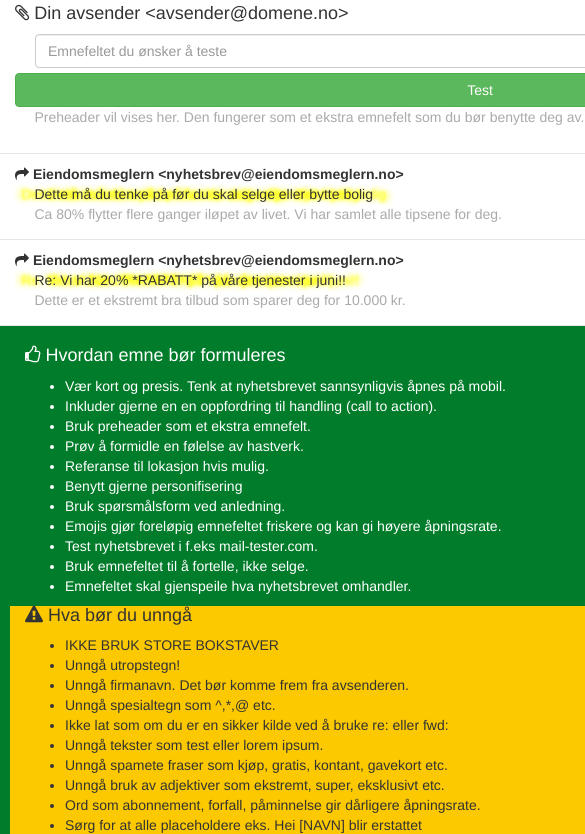
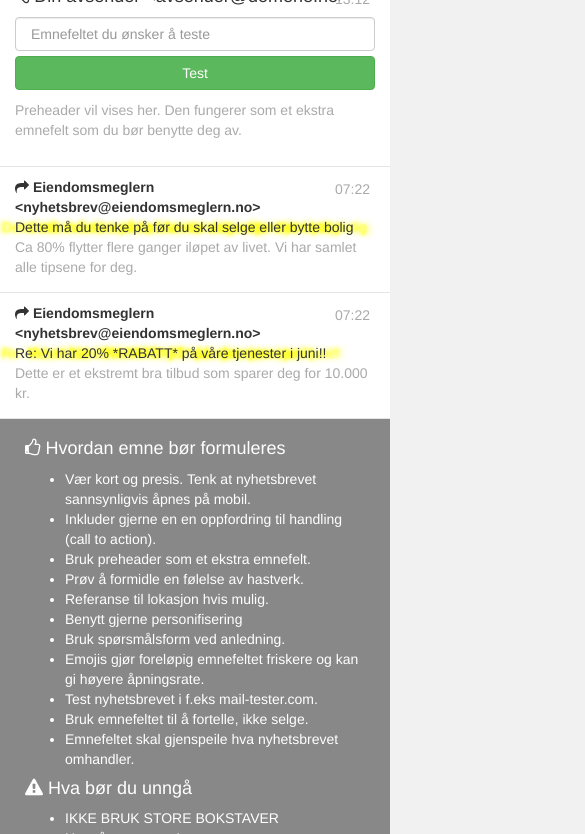
Before and after one commit to MakeWebsolutions/make-subjectcheck, a plain HTML site: page public/index.html in a window 390 px wide. Shown: the part 129-963 px from the top of the page, 585 px wide, since content can reach past the window. Drawn offline with Linux system fonts and the light colour scheme.

Commit message:
fix mobile view

```diff
--- a/public/css/style.css
+++ b/public/css/style.css
@@ -6,6 +6,7 @@ body {
 
 h2 {
 	font-weight: 300;
+	margin-bottom: 20px;
 }
 
 h4 {
@@ -27,7 +28,7 @@ small {
 }
 
 .info {
-	background: #007c2b;
+	background: #888;
 	padding: 10px;
 }
 
@@ -41,17 +42,17 @@ small {
 }
 
 .donts {
-	background: #fcc900;
+
 }
 
 .donts h4,
 .donts ul li {
-	color: #333;
+	color: #fff;
 }
 
 .remarks {
 	margin-top: 10px;
-	padding-left: 20px;
+	padding-left: 0;
 }
 
 .emailrow {
@@ -108,3 +109,28 @@ small {
 	padding: 2px 8px;
 	margin-right: 5px;
 }
+
+.subject {
+	padding-left: 10px;
+	padding-bottom: 5px;
+}
+
+.preheader {
+	margin-top: 10px;
+	display:block;
+}
+
+@media all and (max-width: 768px) {
+	body {
+		padding-top: 0;
+	}
+	.container {
+		width: 100%;
+	}
+	.subject {
+		padding-left: 15px;
+		margin-bottom: 5px;
+	}
+
+	.red { display:none;}
+}
--- a/public/index.html
+++ b/public/index.html
@@ -2,76 +2,77 @@
 <html lang="en">
 <head>
 	<meta charset="UTF-8">
-	<title>Nyhetsbrev: Test emnefeltet</title>
+	<title>Sende nyhetsbrev? Test emnefeltet</title>
 	<link rel="stylesheet" href="css/bootstrap.css">
 	<link rel="stylesheet" href="css/font-awesome.min.css">
 	<link rel="stylesheet" href="css/style.css">
+	<meta name="viewport" content="width=device-width, initial-scale=1">
 </head>
 <body>
 	<div class="container" style="margin-bottom: 60px;">
-		<h2 class="text-center">Test emnefeltet</h2>
+		<h2 class="text-center">Test emnefeltet for ditt nyhestbrev</h2>
 		<div class="row emailrow">
 			<form id="ai">
 				<div class="form-group clearfix">
 					<small class="pull-right date">13:12</small>
-					<div class="col-md-12">
+					<div class="col-sm-12">
 						<h4 style="margin-bottom: 10px;"><i class="fa fa-paperclip" aria-hidden="true"></i>&nbsp;Din avsender &lt;avsender@domene.no&gt;</h4>
 					</div>
-					<div class="col-md-10" style="padding-left: 35px;padding-bottom: 5px;">
-						<input type="text" class="form-control" id="subject" placeholder="Emnefeltet du ønsker å teste" name="subject" />
+					<div class="col-sm-10">
+						<input type="text" class="form-control subject" id="subject" placeholder="Emnefeltet du ønsker å teste" name="subject" />
 					</div>
-					<div class="col-md-2">
+					<div class="col-sm-2">
 						<input type="submit" class="btn btn-success btn-block" value="Test">
 					</div>
 				</div>
-				<div class="col-md-12">
-					&nbsp;&nbsp;&nbsp;&nbsp;&nbsp;<small>Preheader vil vises her. Den fungerer som et ekstra emnefelt som du bør benytte deg av.</small>
+				<div class="col-sm-10">
+					<small class="preheader">Preheader vil vises her. Den fungerer som et ekstra emnefelt som du bør benytte deg av.</small>
 				</div>
 				<div class="form-group" style="margin-top: 10px;">
-					<div class="col-md-12">
+					<div class="col-sm-12">
 						<div class="remarks"></div>
 					</div>
 				</div>
 			</form>
 		</div>
 		<div class="row emailrow">
-			<div class="green">
+			<div class="green hidden-sm">
 				<span class="text-success text-right">Denne er<br/>formulert bra.</span>
 				<i class="fa fa-arrow-right text-success" aria-hidden="true"></i>
 			</div>
 			<div class="form-group clearfix">
 				<small class="pull-right date">07:22</small>
-				<div class="col-md-12" style="padding-top:10px;">
+				<div class="col-sm-12" style="padding-top:10px;">
 					<strong><i class="fa fa-share" aria-hidden="true"></i>&nbsp;Eiendomsmeglern &lt;nyhetsbrev@eiendomsmeglern.no&gt;</strong>
 				</div>
-				<div class="col-md-12">
-					&nbsp;&nbsp;&nbsp;&nbsp;&nbsp;<span class="yellow-highlight">Dette må du tenke på før du skal selge eller bytte bolig</span>
+				<div class="col-sm-10">
+					<span class="yellow-highlight">Dette må du tenke på før du skal selge eller bytte bolig</span>
 				</div>
-				<div class="col-md-12">
-					&nbsp;&nbsp;&nbsp;&nbsp;&nbsp;<small>Ca 80% flytter flere ganger iløpet av livet. Vi har samlet alle tipsene for deg.</small>
+				<div class="col-sm-10">
+					<small>Ca 80% flytter flere ganger iløpet av livet. Vi har samlet alle tipsene for deg.</small>
 				</div>
 			</div>
 		</div>
 		<div class="row emailrow">
-			<div class="red">
+			<div class="red hidden-sm">
 				<i class="fa fa-arrow-left text-danger" aria-hidden="true"></i>
 				<span class="text-danger text-left">Denne kan oppfattes<br/>som spam.</span>
 			</div>
 			<div class="form-group clearfix">
 				<small class="pull-right date">07:22</small>
-				<div class="col-md-12" style="padding-top:10px;">
+				<div class="col-sm-12" style="padding-top:10px;">
 					<strong><i class="fa fa-share" aria-hidden="true"></i>&nbsp;Eiendomsmeglern &lt;nyhetsbrev@eiendomsmeglern.no&gt;</strong>
 				</div>
-				<div class="col-md-12">
-					&nbsp;&nbsp;&nbsp;&nbsp;&nbsp;<span class="yellow-highlight">Re: Vi har 20% *RABATT* på våre tjenester i juni!!</span>
+				<div class="col-sm-10">
+					<span class="yellow-highlight">Re: Vi har 20% *RABATT* på våre tjenester i juni!!</span>
 				</div>
-				<div class="col-md-12">
-					&nbsp;&nbsp;&nbsp;&nbsp;&nbsp;<small>Dette er et ekstremt bra tilbud som sparer deg for 10.000 kr.</small>
+				<div class="col-sm-10">
+					<small>Dette er et ekstremt bra tilbud som sparer deg for 10.000 kr.</small>
 				</div>
 			</div>
 		</div>
 		<div class="row info">
-			<div class="col-md-6">
+			<div class="col-sm-6">
 				<h4><i class="fa fa-thumbs-o-up"></i>&nbsp;Hvordan emne bør formuleres</h4>
 				<ul>
 					<li>Vær kort og presis. Tenk at nyhetsbrevet sannsynligvis åpnes på mobil.</li>
@@ -87,7 +88,7 @@
 					<li>Emnefeltet skal gjenspeile hva nyhetsbrevet omhandler.</li>
 				</ul>
 			</div>
-			<div class="col-md-6 donts">
+			<div class="col-sm-6 donts">
 				<h4><i class="fa fa-warning"></i>&nbsp;Hva bør du unngå</h4>
 				<ul>
 					<li>IKKE BRUK STORE BOKSTAVER</li>
@@ -108,13 +109,13 @@
 		<!--<div class="row">
 			<form id="av">
   			<div class="form-group">
-					<div class="col-md-12">
+					<div class="col-sm-12">
 						<h4>Test domene du sender fra</h4>
 					</div>
-					<div class="col-md-10">
+					<div class="col-sm-10">
 						<input type="text" class="form-control" id="sender" placeholder="domene.no" name="sender" />
 					</div>
-					<div class="col-md-2">
+					<div class="col-sm-2">
 						<input type="submit" class="btn btn-info btn-block" value="Submit">
 					</div>
 				</div>
```
Also changed, not shown: 1 other file.
